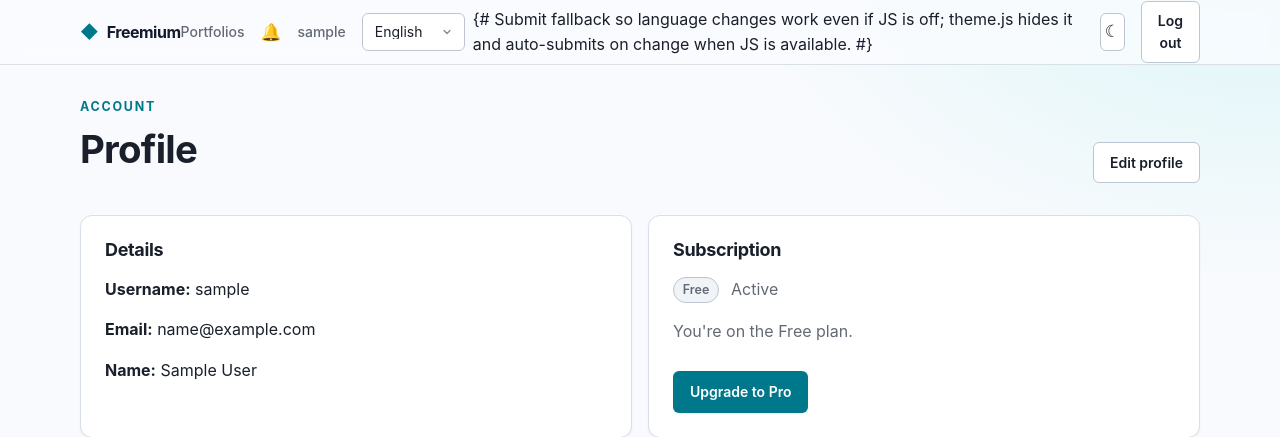
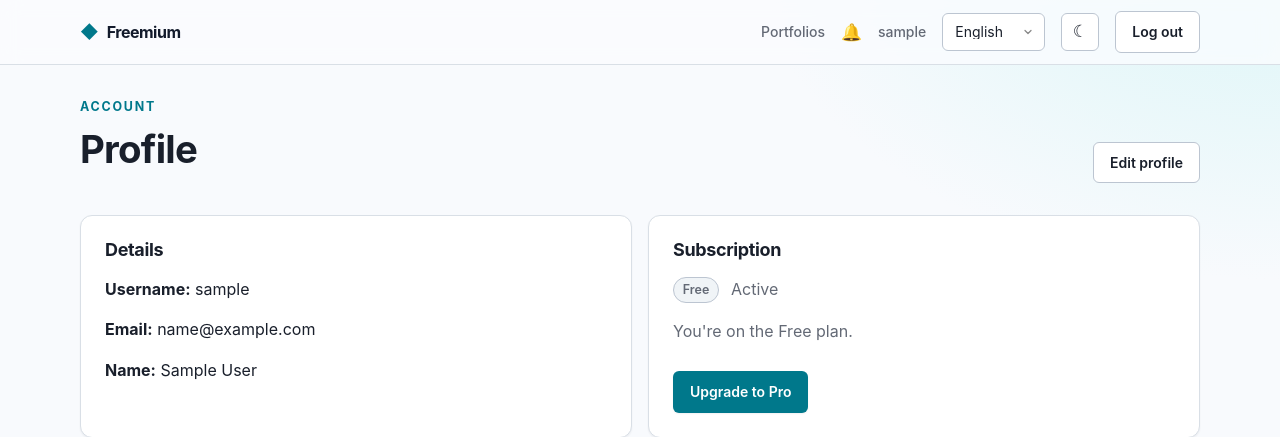
Before and after one commit to misha-korn/freemium, a Django app: page /u/profile/ in a window 1280 px wide. Shown: the top 437 px of the page. Run offline with Django 5.2, Linux system fonts and the light colour scheme; the visitor is signed in with stand-in values (Sample User, id 1); data comes from the database, SQL or seed files in the repository; data that the repository does not hold is empty; parts of the project's set-up code (start-up, migrations or seed data) failed here and were passed over.

Commit message:
fix: leaked language-switcher comment printed in the nav
The fallback note I added was a multi-line {# #} comment — Django's {# #} is
single-line only, so it rendered as visible text in the header. Replaced with a
single-line {% comment %} tag.

Co-Authored-By: Claude Opus 4.8 <noreply@anthropic.com>

```diff
--- a/templates/base.html
+++ b/templates/base.html
@@ -59,8 +59,7 @@
               <option value="{{ lang.code }}" {% if lang.code == LANGUAGE_CODE %}selected{% endif %}>{{ lang.name_local }}</option>
             {% endfor %}
           </select>
-          {# Submit fallback so language changes work even if JS is off; theme.js
-             hides it and auto-submits on change when JS is available. #}
+          {% comment %}No-JS submit fallback; theme.js hides it and auto-submits on change.{% endcomment %}
           <button class="lang-switcher__go" type="submit">{% trans "OK" %}</button>
         </form>
 
```
